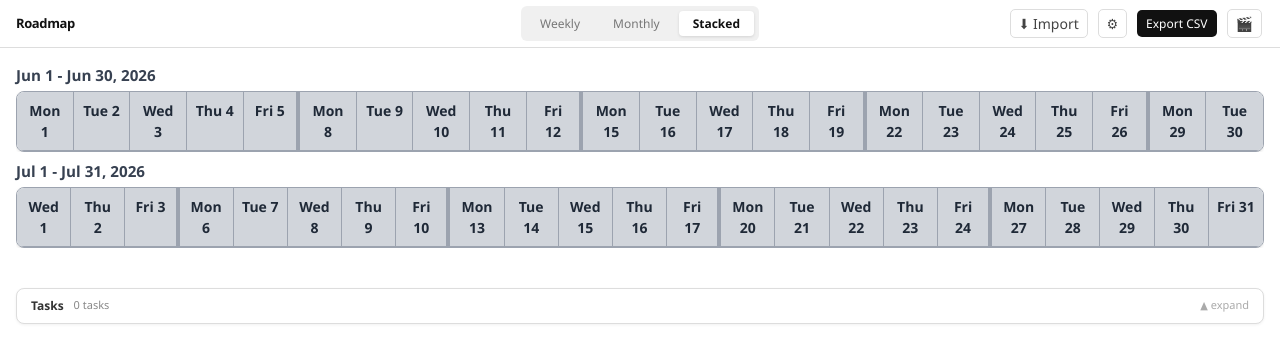
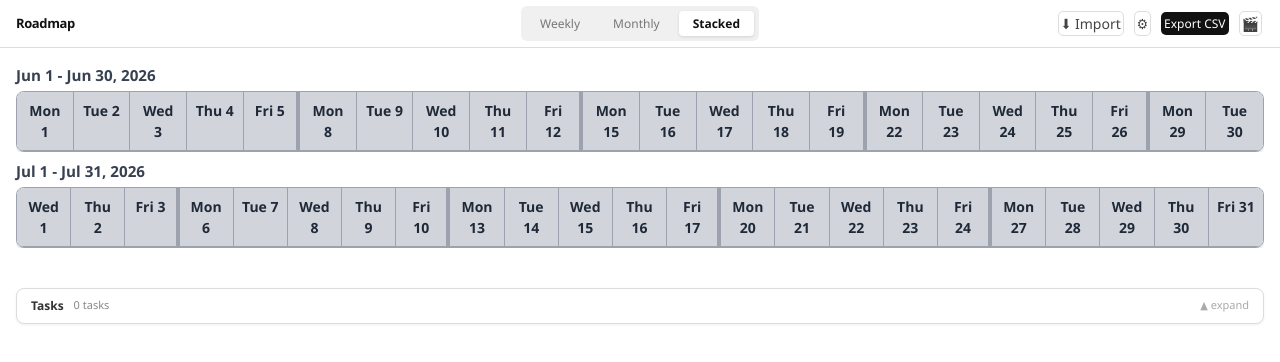
Before and after one commit to smyers4444/roadmap-project, a React (Vite) app: page / in a window 1280 px wide. Shown: the top 362 px of the page. Built offline with nearby package versions, Linux system fonts and the light colour scheme.

Commit message:
LY4: Set button padding to 2px uniform
Change .v2-btn padding from 4px 8px to 2px (all sides).

Co-Authored-By: Claude Haiku 4.5 <noreply@anthropic.com>

```diff
--- a/src/App.css
+++ b/src/App.css
@@ -143,7 +143,7 @@
 }
 
 .v2-btn {
-  padding: 4px 8px;
+  padding: 2px;
   border-radius: 5px;
   font-size: 12px;
   font-weight: 500;
```
